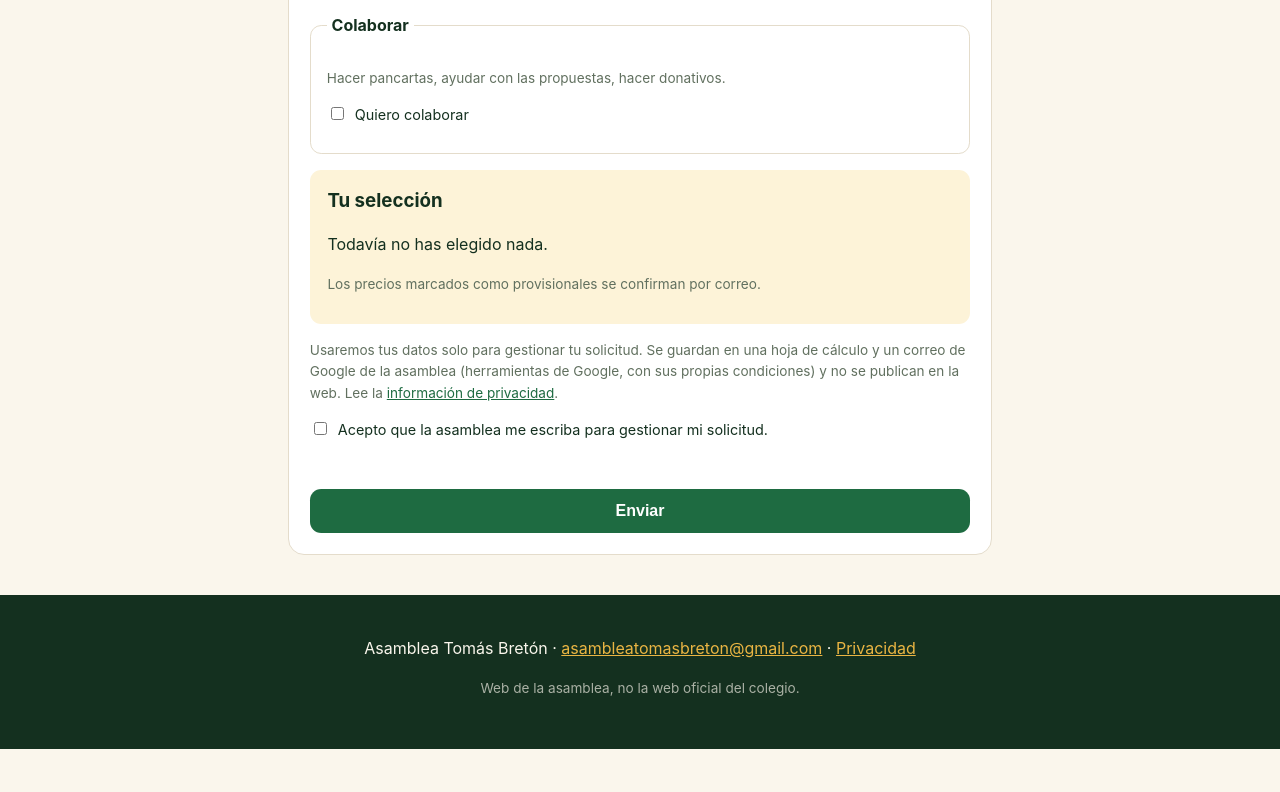
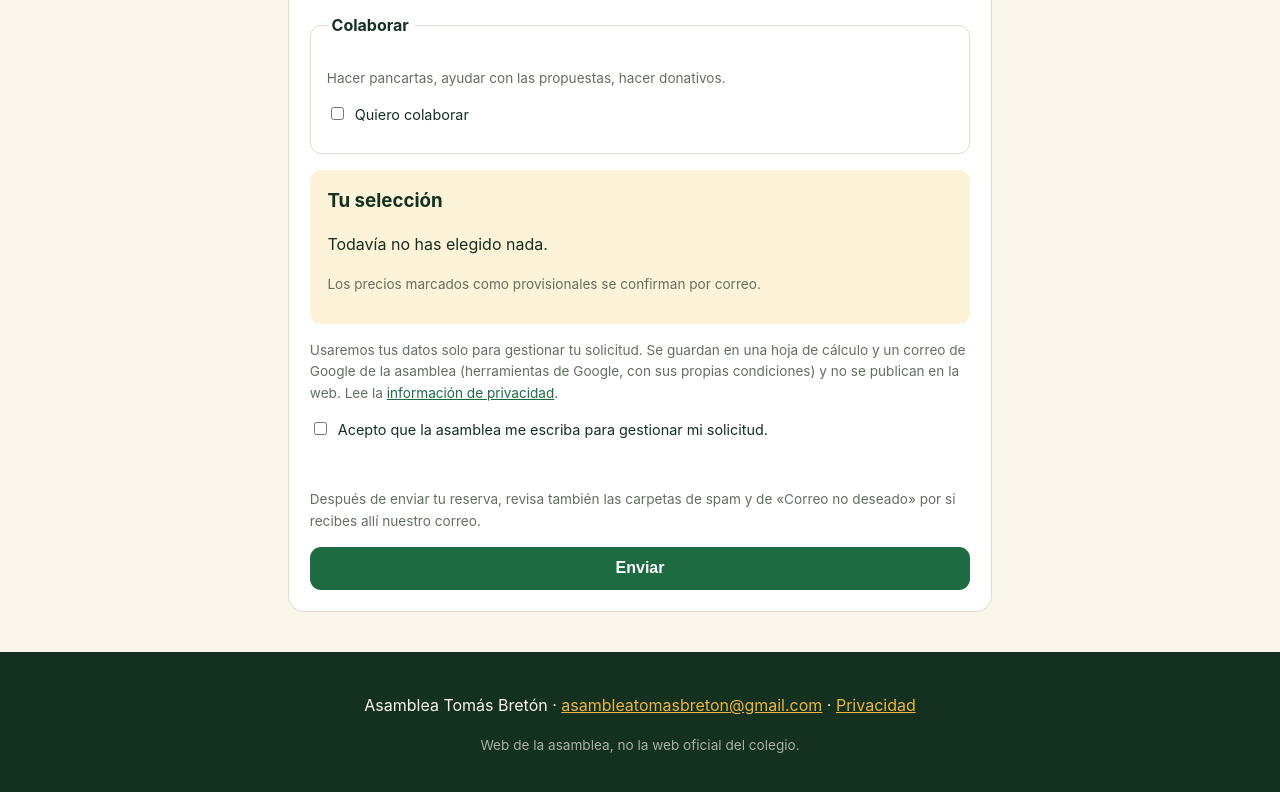
Before and after one commit to asambleatomasbreton/asamblea-web, a plain HTML site: page index.html in a window 1280 px wide. Shown: the part 4664-5456 px from the top of the page. Before the commit the page ends 5413 px from the top, so only its background shows below. Drawn offline with Linux system fonts and the light colour scheme.

Commit message:
Aviso para revisar correo no deseado

```diff
--- a/index.html
+++ b/index.html
@@ -198,6 +198,7 @@
       </label>
 
       <p id="estado-envio" class="estado" role="status"></p>
+      <p class="nota">Después de enviar tu reserva, revisa también las carpetas de spam y de «Correo no deseado» por si recibes allí nuestro correo.</p>
       <button type="submit" class="boton">Enviar</button>
     </section>
 </form>
```
